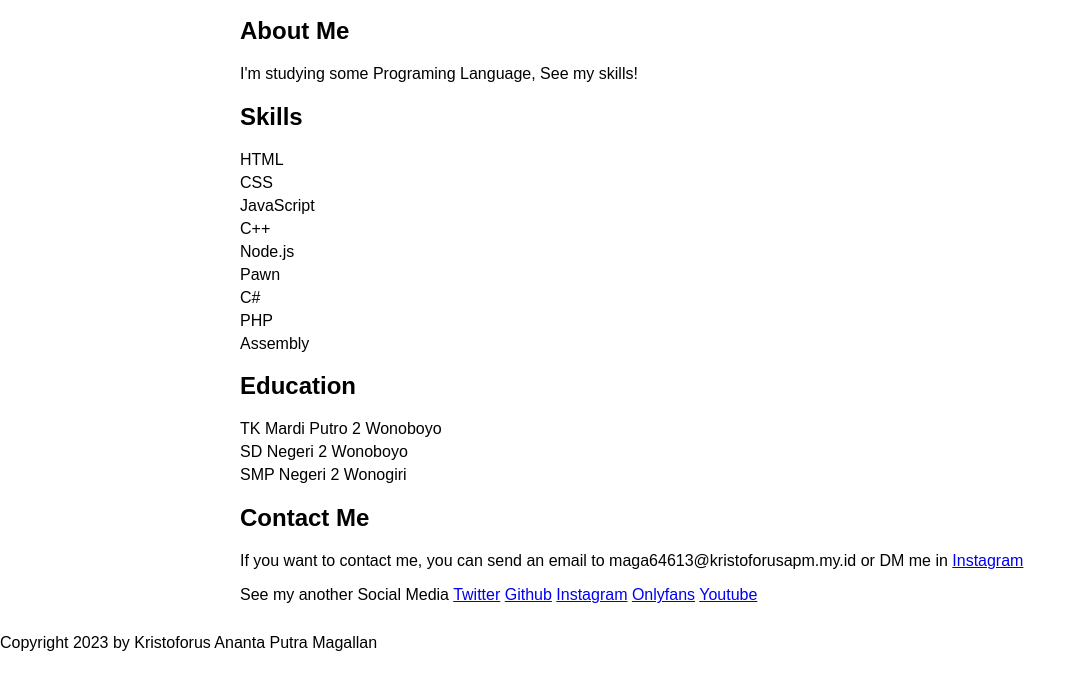
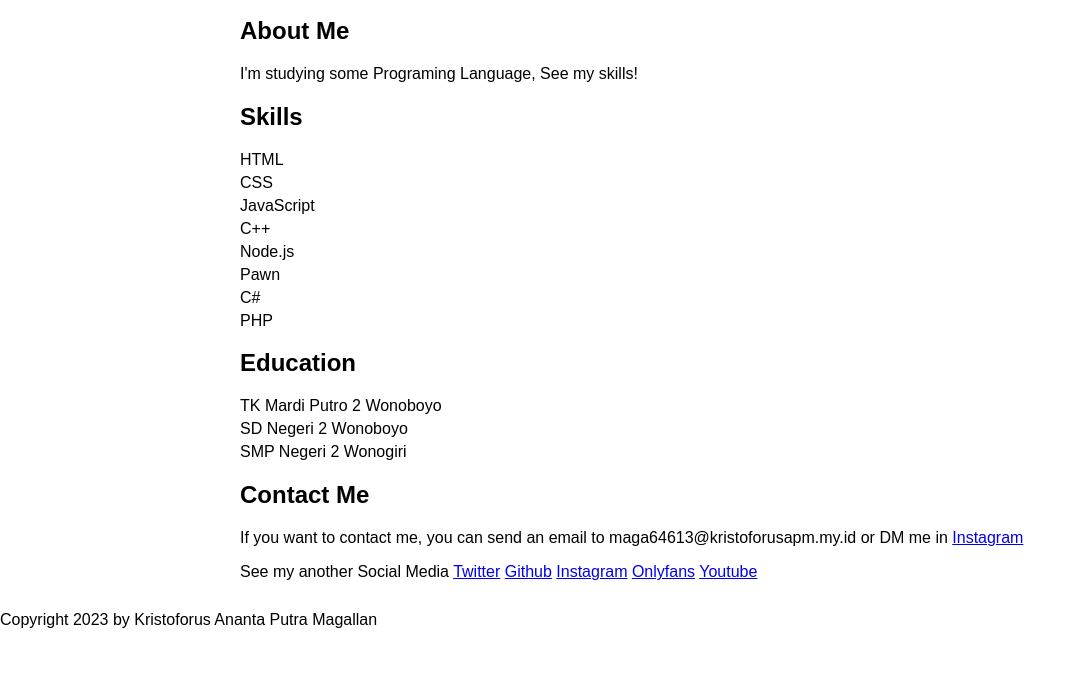
Before and after one commit to CEKIKOFGAMERS/CEKIKOFGAMERS.github.io, a plain HTML site: page index.html in a window 1280 px wide. Shown: the part 121-800 px from the top of the page, without its empty margins (0-1086 px from the left). Drawn offline with Linux system fonts and the light colour scheme.

Commit message:
Gwe gabisa assembly anjengggg

```diff
--- a/index.html
+++ b/index.html
@@ -48,7 +48,6 @@
             <li>Pawn</li>
             <li>C#</li>
             <li>PHP</li>
-            <li>Assembly</li>
         </ul>
 
         <h2>Education</h2>
```
